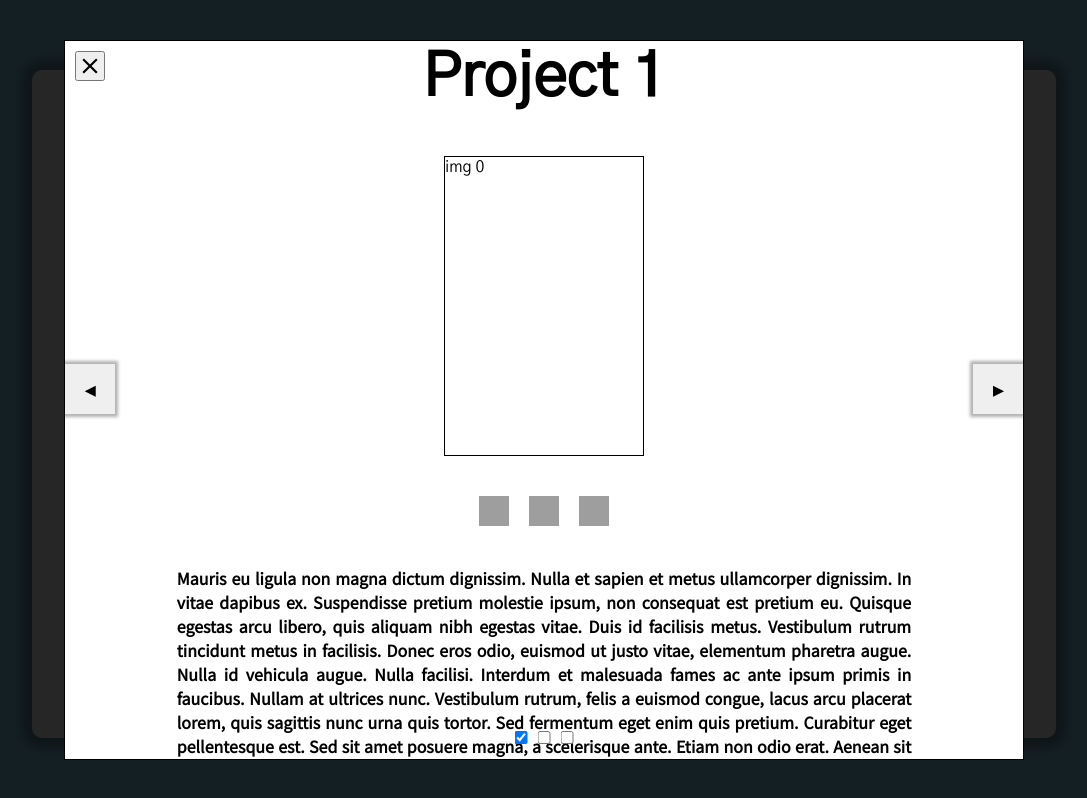
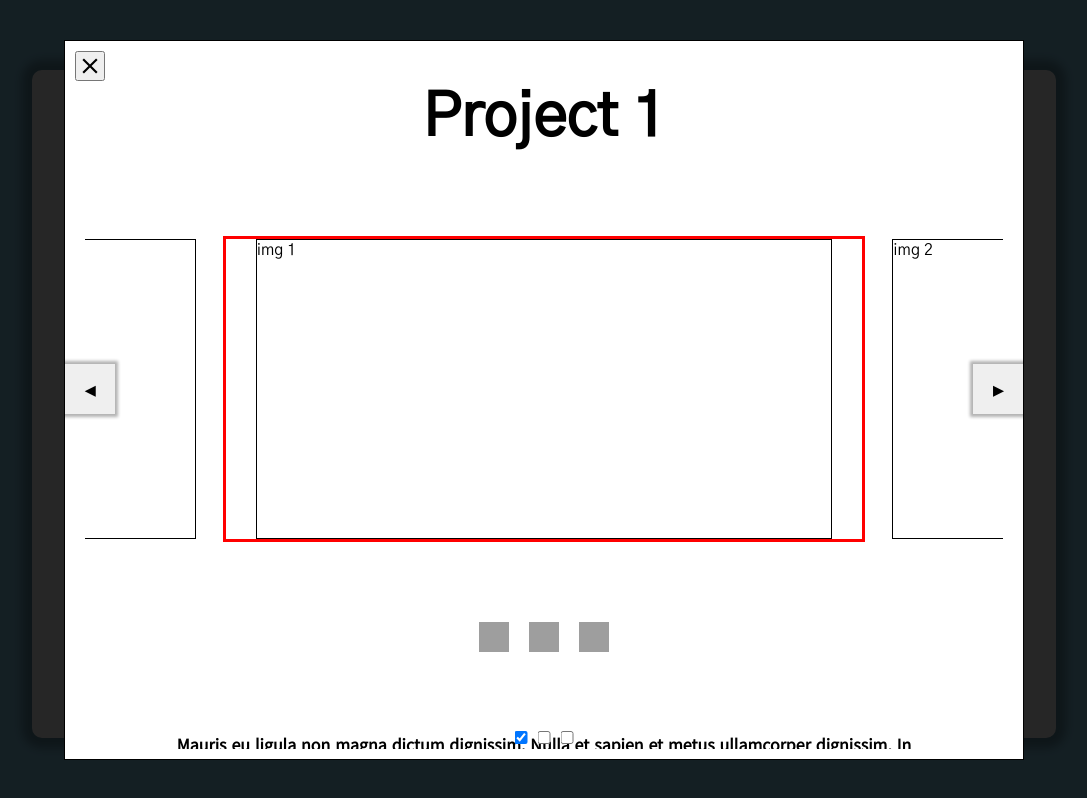
Before and after one commit to godcl1623/portfolio, a React (Create React App) app: page /works in a window 1280 px wide. Both pictures are taken after a click on the picture 335 px from the left and 429 px from the top of the page. Shown: the whole page, without its empty margins (96-1183 px from the left). Built offline with nearby package versions, Linux system fonts and the light colour scheme; grey boxes are pictures that could not be loaded.

Commit message:
develop - Projects 예시 사진 구현중 - 진행사항 저장

```diff
--- a/src/components/modal/Modal.js
+++ b/src/components/modal/Modal.js
@@ -44,6 +44,7 @@ const Modal = props => {
       className="modal-body"
       css={css`
         border: 1px solid black;
+        padding: 10px 0;
         width: ${props.modalState ? styleWidth : 0};
         height: ${props.modalState ? styleHeight : 0};
         ${flex.vertical}
--- a/src/components/modal/projects/Projects.js
+++ b/src/components/modal/projects/Projects.js
@@ -39,12 +39,11 @@ const Projects = () => {
           display: flex;
           width: ${100 * headers.length}%;
           height: 100%;
-          justifyContent: center;
+          justify-content: center;
           opacity: ${modalState ? '100%' : '0'};
           transition: all 0.5s;
           position: relative;
           left: ${slideStartPoint(headers) + changedValue}%;
-          overflow-x: hidden;
         `}
       >
         { Bodies(projectsData) }
--- a/src/components/modal/projects/layouts/BodySection.js
+++ b/src/components/modal/projects/layouts/BodySection.js
@@ -38,15 +38,19 @@ const BodySection = props => {
       css={css`
         margin: 0 20px;
         max-width: 100%;
+        padding: 30px 0;
         width: 100%;
         height: 100%;
         overflow-y: scroll;
         opacity: ${props.className === className ? '100%' : '0'};
         transition: all 0.3s;
+        display: flex;
+        flex-direction: column;
+        align-items: center;
       `}
     >
       { selectedHeader(props.header) }
-      { imageContainer(props.images.length) }
+      { imageContainer(props.images) }
       { iconContainer(props.icons.length) }
       <p
         className="projects-comments"
--- a/src/modules/customfunctions.js
+++ b/src/modules/customfunctions.js
@@ -6,10 +6,9 @@ import { flex, border } from '../styles/presets';
 import { skills } from '../db/aboutData';
 import projectsData from '../db/projectsData';
 
-const { headers } = projectsData;
+const { headers, images } = projectsData;
 
 // selectedProject 값에 따라 다른 제목 표시 -> 내용 표시로 변경
-
 export const selectedHeader = args => (
   <h1
     css={css`
@@ -19,17 +18,21 @@ export const selectedHeader = args => (
   >{ args }</h1>
 );
 
-export const imageContainer = index => {
+// export const imageContainer = array => {
+export const imageContainer = (array, foo) => {
   const arr = [];
-  for (let i = 0; i < index; i++) {
+  for (let i = 0; i < array.length; i++) {
     const test =
       <div
         key={i+1}
         className={`image ${i+1}`}
+        data-index={i}
         css={css`
+          margin: 0 30px;
           ${border}
-          width: 200px;
+          width: 100%;
           height: 300px;
+          // opacity: 0;
         `}
       >{`img ${i}`}</div>;
     arr.push(test);
@@ -38,21 +41,22 @@ export const imageContainer = index => {
     <div
       className="image-container"
       css={css`
-        margin: 40px auto;
-        // ${border}
-        ${flex.horizontal.center}
-        max-width: 200px;
-        max-height: 300px;
-        overflow-x: hidden;
+        margin: 40px 0;
+        border: 3px solid red;
+        ${flex.vertical};
+        position: relative;
+        width: 70%;
       `}
     >
       <div
         className="image-slider"
         css={css`
-          ${flex.horizontal.center}
-          width: ${100 * headers.length}%;
+          display: flex;
+          justify-content: center;
+          width: ${100 * array.length}%;
           position: relative;
-          left: ${slideStartPoint(headers)}%;
+          left: ${slideStartPoint(array)-100}%;
+          transition: all 0.5s;
         `}
       >
         {arr}
```
